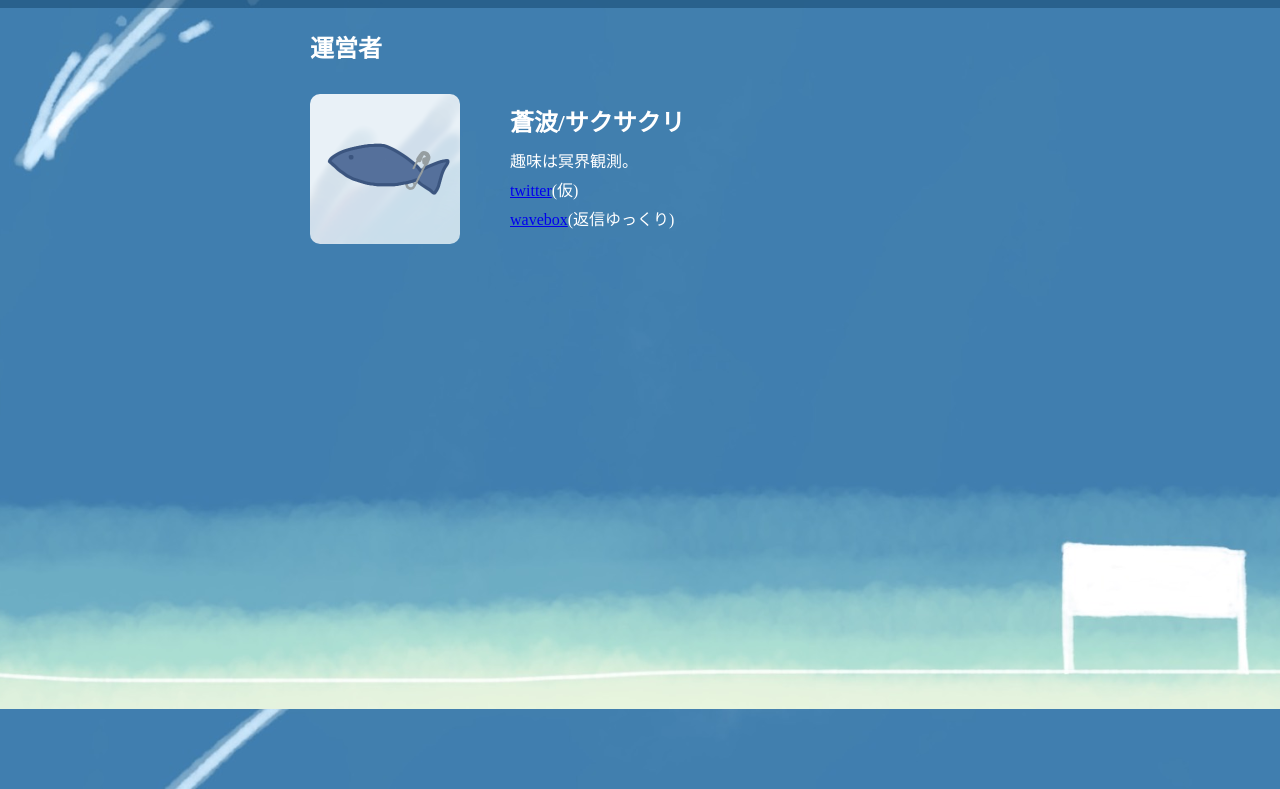
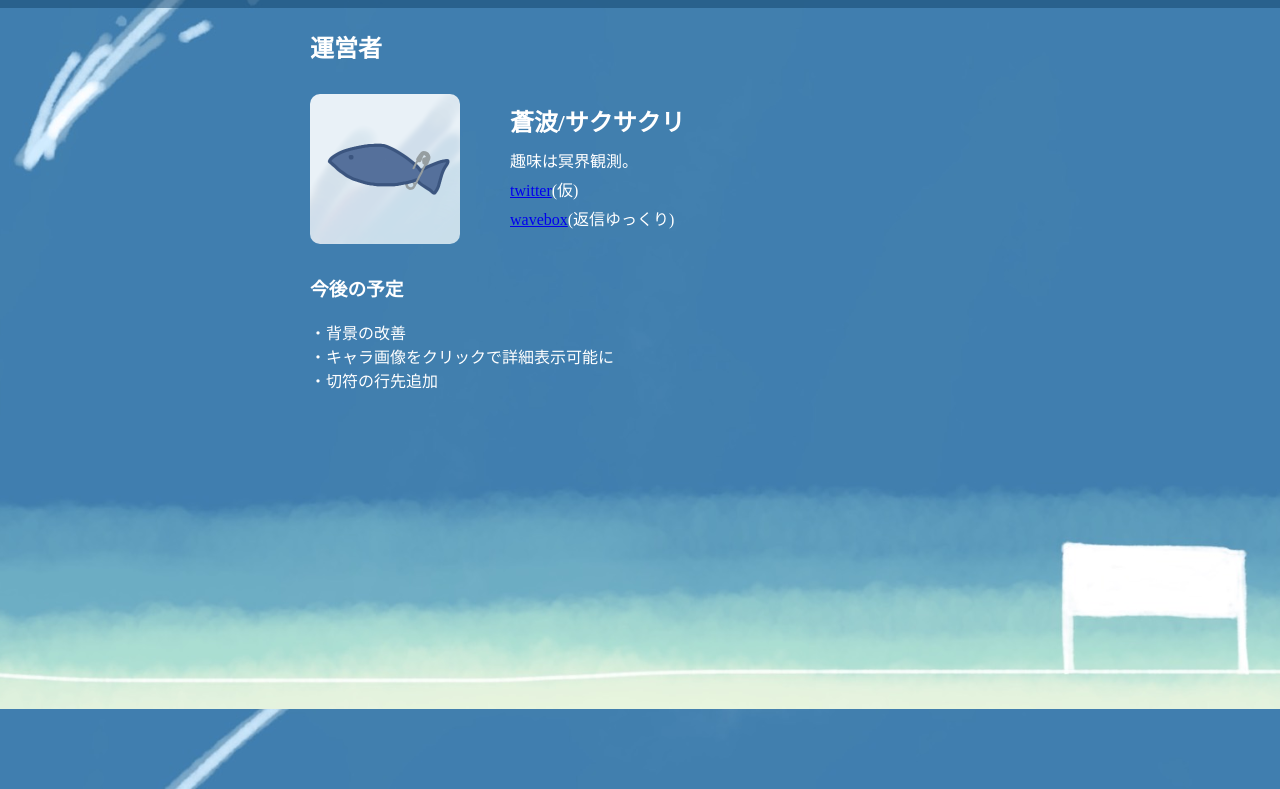
Before and after one commit to sskaoi/sskaoi.github.io, a plain HTML site: page info.html in a window 1280 px wide. Shown: the part 91-880 px from the top of the page. Drawn offline with Linux system fonts and the light colour scheme; a web font is replaced by a local one.

Commit message:
Update info.html

```diff
--- a/info.html
+++ b/info.html
@@ -45,6 +45,17 @@
 
 </div>
 
+
+<div class = "plan" >
+  <h3>今後の予定</h3>
+  <p>
+    ・背景の改善
+    <br>・キャラ画像をクリックで詳細表示可能に
+    <br>・切符の行先追加
+  </p>
+</div>
+
+
   </div>
 
 </body>
```
